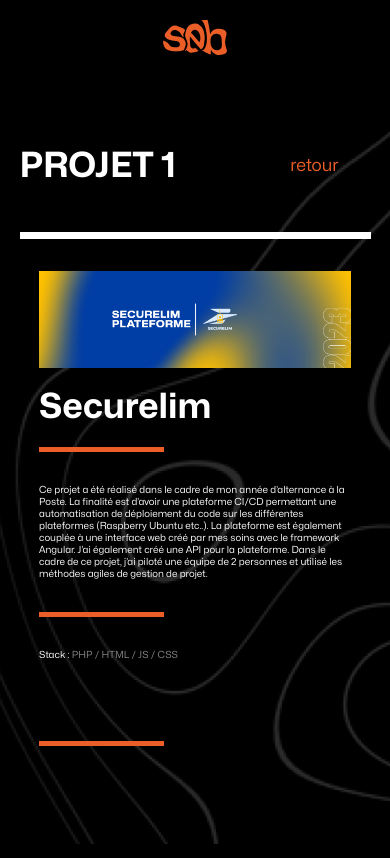
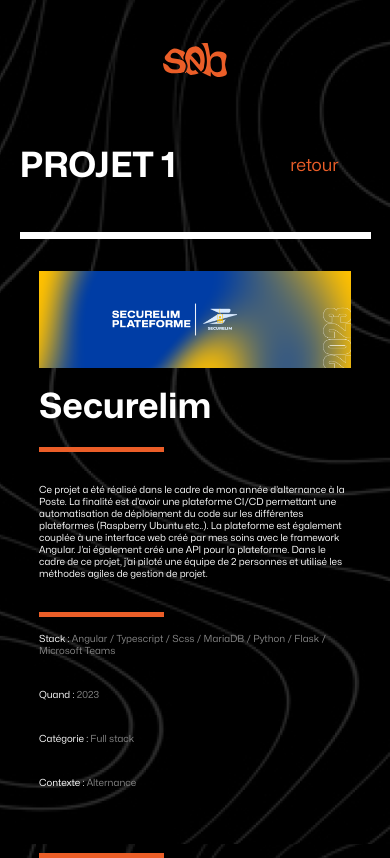
Before and after one commit to rochesebastien/portfolio, a React (Vite) app: page /projects/1 in a window 390 px wide. Built offline with nearby package versions, Linux system fonts and the light colour scheme; a web font is replaced by a local one.

Commit message:
add reame cleaning stuff

```diff
--- a/package.json
+++ b/package.json
@@ -1,7 +1,7 @@
 {
   "name": "portfolio",
   "private": true,
-  "version": "0.0.0",
+  "version": "1.0.0",
   "type": "module",
   "scripts": {
     "dev": "vite",
--- a/src/components/Navbar/Navbar.scss
+++ b/src/components/Navbar/Navbar.scss
@@ -44,6 +44,12 @@
     top: 0px;
     width: 100%;
     height: 100px;
+
+    a{
+        display: flex;
+        justify-content: center;
+        align-items: center;
+    }
 
     img{
         width: 100px;
--- a/src/data/projects.json
+++ b/src/data/projects.json
@@ -4,9 +4,9 @@
     "title": "Securelim",
     "description": "Ce projet a été réalisé dans le cadre de mon année d’alternance à la Poste. La finalité est d’avoir une plateforme CI/CD permettant une automatisation de déploiement du code sur les différentes plateformes (Raspberry Ubuntu etc..). La plateforme est également couplée à une interface web créé par mes soins avec le framework Angular. J’ai également créé une API pour la plateforme. Dans le cadre de ce projet, j’ai piloté une équipe de 2 personnes et utilisé les méthodes agiles de gestion de projet. ",
     "year": "2023",
-    "category": "full stack",
+    "category": "Full stack",
     "context": "Alternance",
-    "languages": "PHP / HTML / JS / CSS",
+    "languages": "Angular / Typescript / Scss / MariaDB / Python / Flask / Microsoft Teams",
     "image": "/assets/img/securelim.png",
     "image_large":"/assets/img/securelim_large.png",
     "pdf_link": "",
@@ -24,7 +24,8 @@
     "image_large":"/assets/img/timetrack_large.png",
     "pdf_link": "",
     "github_link": "",
-    "figma_link": "https://www.figma.com/file/zZ1bE2s7P9kpEaAhsKTl1Z/3iL_Timetrack?type=design&node-id=28%3A222&mode=design&t=9aIxEvedvxzK6Ay7-1"
+    "figma_link": "https://www.figma.com/file/zZ1bE2s7P9kpEaAhsKTl1Z/3iL_Timetrack?type=design&node-id=28%3A222&mode=design&t=9aIxEvedvxzK6Ay7-1",
+    "behance_link": "https://www.behance.net/gallery/175881731/TIMETRACK-a-mobile-calendar-app"
   },
   {
     "id": 3,
@@ -47,7 +48,7 @@
     "year": "2023",
     "category": "Web",
     "context": "Projet personnel",
-    "languages": "React",
+    "languages": "React / Vite / ThreeJS / Scss",
     "image": "/assets/img/portfolio.png",
     "image_large":"/assets/img/portfolio_large.png",
     "pdf_link": "",
@@ -61,12 +62,13 @@
     "year": "2023",
     "category": "Web",
     "context": "Projet personnel",
-    "languages": "VueJS",
+    "languages": "VueJS / Vite / Scss ",
     "image": "/assets/img/mutos.png",
     "image_large":"/assets/img/mutos_large.png",
     "pdf_link": "",
     "github_link": "https://github.com/rochesebastien/mutos",
-    "figma_link": "https://www.figma.com/file/Ffuc2rUjAGZ40tbXmeZU4A/Mutos?type=design&node-id=0%3A1&mode=design&t=pfGBUat3nYKA9qJA-1"
+    "figma_link": "https://www.figma.com/file/Ffuc2rUjAGZ40tbXmeZU4A/Mutos?type=design&node-id=0%3A1&mode=design&t=pfGBUat3nYKA9qJA-1",
+    "website":"https://mutosgame.vercel.app/"
   },
   {
     "id": 6,
@@ -75,7 +77,7 @@
     "year": "2023",
     "category": "Web",
     "context": "Projet scolaire",
-    "languages": "React",
+    "languages": "React / Vite / Scss",
     "image": "/assets/img/todolist.png",
     "image_large":"/assets/img/todolist_large.png",
     "pdf_link": "",
@@ -88,7 +90,7 @@
     "year": "2023",
     "category": "Web",
     "context": "Projet personnel",
-    "languages": "React",
+    "languages": "React / Vite / Scss",
     "image": "/assets/img/pokedex.png",
     "image_large":"/assets/img/pokedex_large.png",
     "pdf_link": "",
@@ -127,7 +129,7 @@
     "title": "Portes-ouvertes",
     "description": "Ce projet réalisé durant un atelier scolaire à 2. Il a été réalisé sur le logiciel Android Studio. Le but était de faire une application utilisée pour un séminaire de portes ouvertes, on peut ajouter un élève avec toutes ses informations. On a aussi une liste de tous les élèves inscrits, et on peut leur mettre un avis et les filtres en fonctions de leur filière.",
     "year": "2022",
-    "category": "Moble",
+    "category": "Mobile",
     "context": "Perso",
     "languages": "Java",
     "image": "/assets/img/porteouvertes.png",
--- a/src/pages/Layer/Layer.jsx
+++ b/src/pages/Layer/Layer.jsx
@@ -38,7 +38,7 @@
         }
         return newProgress;
       });
-    }, 200); // Rafraîchissement toutes les 0.2 seconde
+    }, 1); // Rafraîchissement toutes les 0.2 seconde
 
     return () => {
       clearInterval(interval);
--- a/src/pages/Projects/Project/Project.jsx
+++ b/src/pages/Projects/Project/Project.jsx
@@ -28,14 +28,29 @@
         <hr />
         <p>{project.description}</p>
         <hr />
-        <div className="lang_info">
+        <div className="info">
           <span className='first'>Stack : </span>
           <span className='items'>{project.languages}</span>
         </div>
+        <div className="info">
+          <span className='first'>Quand : </span>
+          <span className='items'>{project.year}</span>
+        </div>
+        <div className="info">
+          <span className='first'>Catégorie : </span>
+          <span className='items'>{project.category}</span>
+        </div>
+        <div className="info">
+          <span className='first'>Contexte : </span>
+          <span className='items'>{project.context}</span>
+        </div>
         <div className="links">
+          {project.website ? <a href={project.website} target="_blank">Site web</a> : ''}
+          {project.github_link !="" ? <a href={project.github_link} target="_blank">Github du projet</a> : ''}
           {project.pdf_link !="" ? <a href={project.pdf_link} target="_blank">Documentation</a> : ''}
-          {project.github_link !="" ? <a href={project.github_link} target="_blank">Github du projet</a> : ''}
           {project.figma_link ? <a href={project.figma_link} target="_blank">Proto Figma</a> : ''}
+          {project.behance_link ? <a href={project.behance_link} target="_blank">Behance</a> : ''}
+
         </div>
         <hr />
       </div>
--- a/src/pages/Projects/Project/Project.scss
+++ b/src/pages/Projects/Project/Project.scss
@@ -14,6 +14,7 @@
         border-bottom: 7px solid white;
         margin-bottom: 2rem;
         padding: 1.5rem 0px;
+        z-index: 2;
 
         span{
             color: #eb5e28;
@@ -50,10 +51,10 @@
             border: none;
         }
 
-        .lang_info{
+        .info{
             font-family: "Mona Sans";
             font-size: var(--text_size);
-            padding: 2rem 0px;
+            padding: 1rem 0px;
 
             .first{
                 color: white;
@@ -138,10 +139,10 @@
                 border: none;
             }
 
-            .lang_info{
+            .info{
                 font-family: "Mona Sans";
                 font-size: var(--text_size);
-                padding: 2rem 0px;
+                padding: 1rem 0px;
 
                 .first{
                     color: white;
--- a/src/pages/Projects/Projects.scss
+++ b/src/pages/Projects/Projects.scss
@@ -71,7 +71,6 @@
       .lang{
         font-family: "Mona Sans";
         text-transform: uppercase;
-        text-align: center;
         font-size: calc(0.7 * var(--title_size));
         font-style: normal;
         -webkit-text-stroke: 1.5px white;
@@ -83,6 +82,10 @@
         transform: rotate(180deg);
         text-align: center;
         text-indent: 3rem;
+        text-overflow: ellipsis;
+        white-space: nowrap;
+        max-height: 100%;
+        overflow: hidden;
       }
     }
 
```
Also changed, not shown: 1 other file (tests, documents, lock files or other folders).
